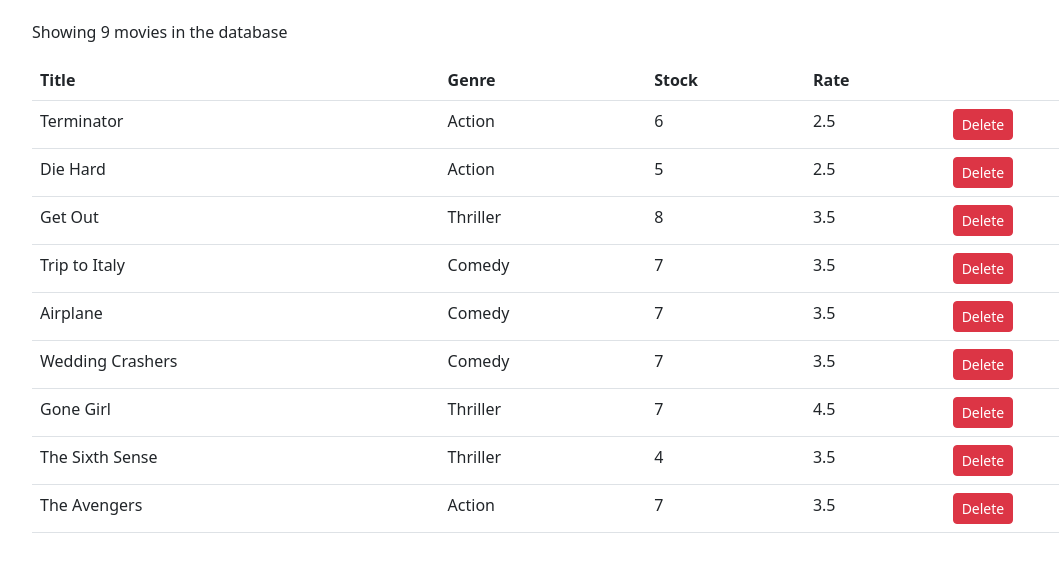
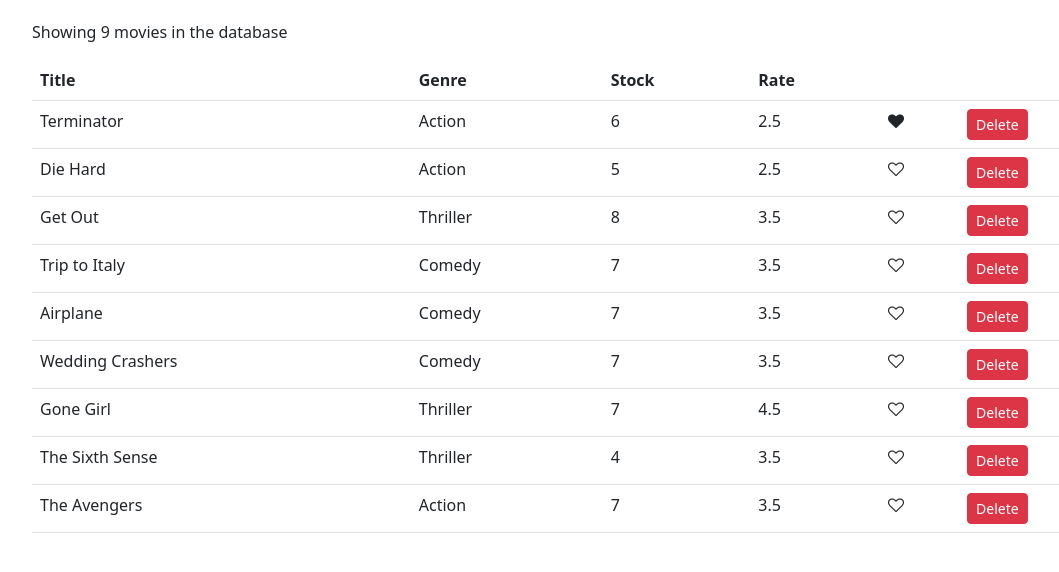
Before and after one commit to innocdavid/vidly-gui, a React (Create React App) app: page / in a window 1280 px wide. Shown: the top 572 px of the page, without its empty margins (50-1109 px from the left). Built offline with nearby package versions, Linux system fonts and the light colour scheme.

Commit message:
LIKE MOVIE - Add a directory to share common components - Add a like component to common directory - Add heart to like component - Implement like movie and dislike movie

```diff
--- a/src/App.js
+++ b/src/App.js
@@ -6,7 +6,7 @@
 class App extends Component {
   render() {
     return (
-      <main className='container'>
+      <main className="container">
         <Movies />
       </main>
     )
--- /dev/null
+++ b/src/components/common/like.jsx
@@ -0,0 +1,18 @@
+import React, { Component } from 'react';
+
+const Like = props => {
+  let classes = "fa fa-heart";
+  if (!props.liked ) classes += "-o";
+  return (
+    <i
+      onClick={props.onClick}
+      className={classes}
+      aria-hidden="true"
+      style={{ cursor: "pointer" }}
+    >
+    </i>
+  );
+
+}
+
+export default Like;
--- a/src/components/movies.jsx
+++ b/src/components/movies.jsx
@@ -1,5 +1,6 @@
 import React, { Component } from "react";
 import { getMovies } from "../services/fakeMovieService";
+import Like from "./common/like";
 
 class Movies extends Component {
 
@@ -11,6 +12,15 @@
   // handleDelete
   handleDelete = movie => {
     const movies = this.state.movies.filter(m => m._id !== movie._id);
+    this.setState({ movies });
+  }
+
+  // handleLike
+  handleLike = movie => {
+    const movies = [...this.state.movies];
+    const index = movies.indexOf(movie);
+    movies[index] = { ...movies[index] };
+    movies[index].liked = !movies[index].liked;
     this.setState({ movies });
   }
 
@@ -30,7 +40,8 @@
               <th>Genre</th>
               <th>Stock</th>
               <th>Rate</th>
-              <th></th>
+              <th />
+              <th />
             </tr>
           </thead>
           <tbody>
@@ -40,6 +51,12 @@
                 <td>{movie.genre.name}</td>
                 <td>{movie.numberInStock}</td>
                 <td>{movie.dailyRentalRate}</td>
+                <td>
+                  <Like
+                    liked={movie.liked}
+                    onClick={() => this.handleLike(movie)}
+                  />
+                </td>
                 <td>
                   <button
                     onClick={ ()=> this.handleDelete(movie) }
--- a/src/services/fakeMovieService.js
+++ b/src/services/fakeMovieService.js
@@ -7,7 +7,8 @@
     genre: { _id: "5b21ca3eeb7f6fbccd471818", name: "Action" },
     numberInStock: 6,
     dailyRentalRate: 2.5,
-    publishDate: "2018-01-03T19:04:28.809Z"
+    publishDate: "2018-01-03T19:04:28.809Z",
+    liked: true
   },
   {
     _id: "5b21ca3eeb7f6fbccd471816",
```
